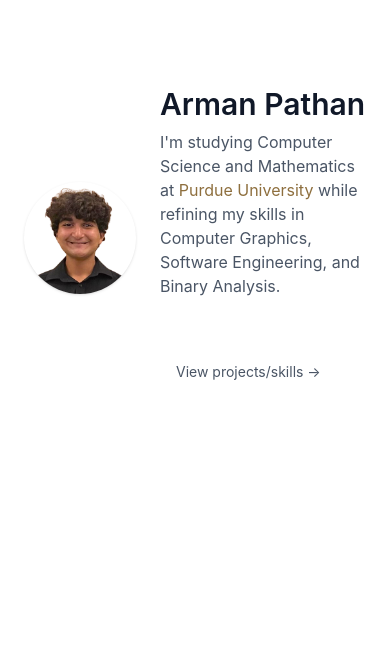
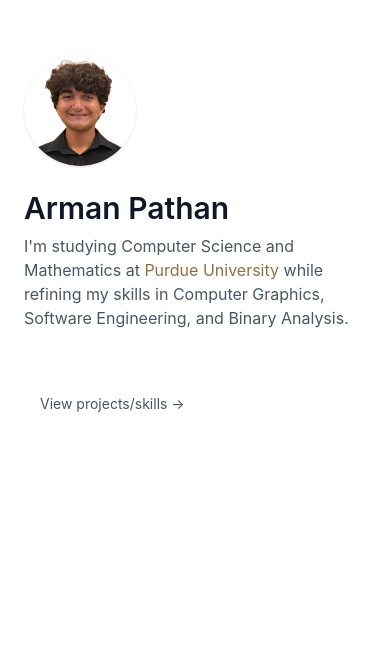
Before and after one commit to FigmentBoy/figmentboy.github.io, a SvelteKit app: page / in a window 390 px wide. Shown: the part 184-844 px from the top of the page. Built offline with nearby package versions, Linux system fonts and the light colour scheme; some icons are missing.

Commit message:
Headshot Formatting

```diff
--- a/src/routes/+layout.svelte
+++ b/src/routes/+layout.svelte
@@ -1,6 +1,6 @@
 <script lang="ts">
 	import './layout.css';
-	import favicon from '$lib/assets/favicon.svg';
+	import headshot from '$lib/assets/headshot.png';
 	import GithubIcon from '@iconify-svelte/line-md/github';
 	import TwitterIcon from '@iconify-svelte/line-md/twitter';
 	import LinkedinIcon from '@iconify-svelte/line-md/linkedin';
@@ -11,7 +11,8 @@
 </script>
 
 <svelte:head>
-	<link rel="icon" href={favicon} />
+	<title>Arman Pathan</title>
+	<link rel="icon" href={headshot} />
 </svelte:head>
 {@render children()}
 
--- a/src/routes/+page.svelte
+++ b/src/routes/+page.svelte
@@ -10,7 +10,7 @@
 	<div class="max-w-6xl mx-auto px-6 py-0 flex flex-col lg:flex-row lg:items-start gap-12">
 		<!-- Hero (fills viewport height on large screens) -->
 		<section id="hero" class="lg:w-1/2 flex items-center h-screen lg:sticky top-0">
-			<div class="flex items-center gap-6 w-full">
+			<div class="flex flex-col sm:flex-row items-start gap-6 w-full text-left">
 				<!-- Picture -->
 				<div class="flex-shrink-0">
 					<img src={headshot} alt="Headshot" class="w-28 h-28 sm:w-36 sm:h-36 rounded-full object-cover shadow-sm" />
```
Also changed, not shown: src/lib/assets/favicon.svg (deleted), src/lib/assets/headshot.png.
